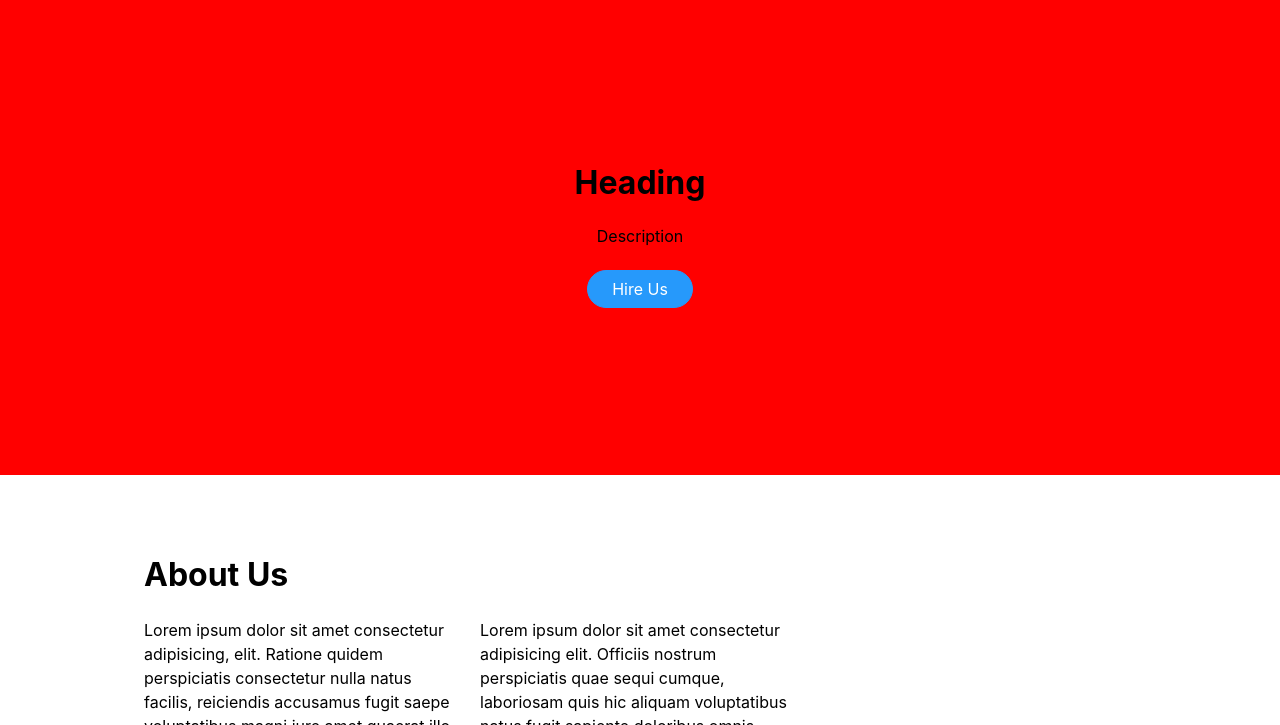
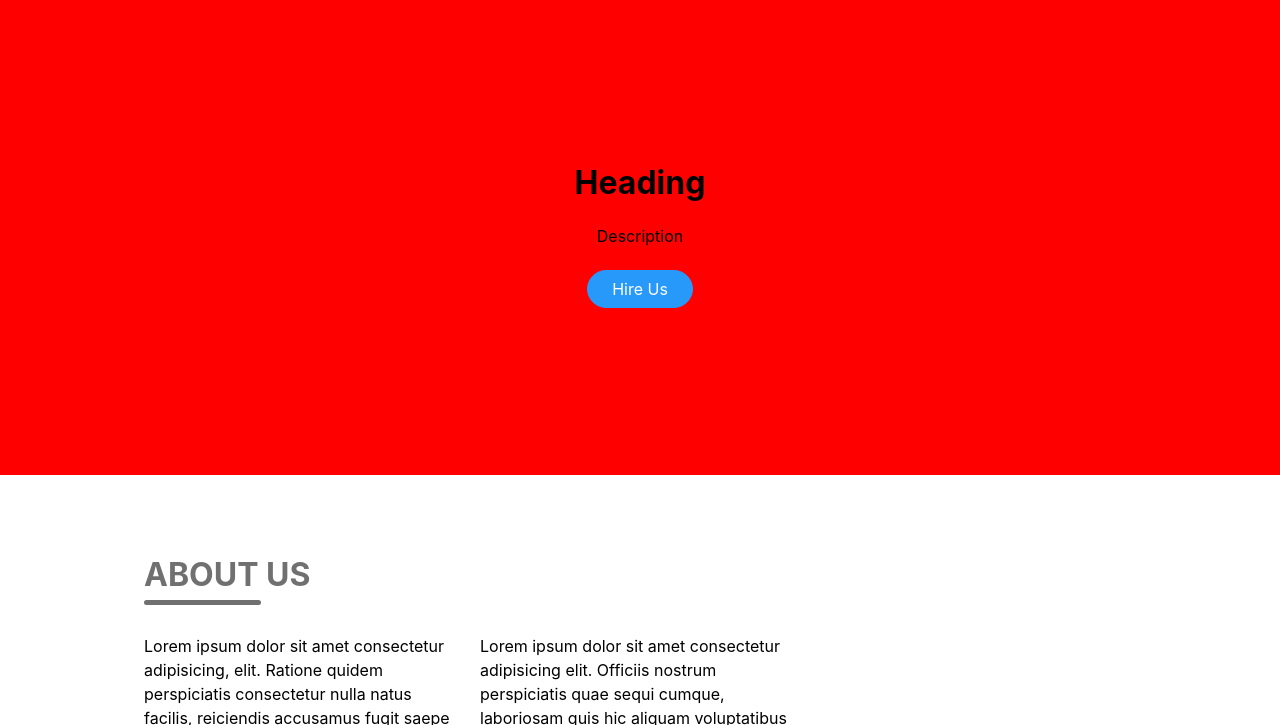
Before and after one commit to Obitrim/flinchub, a React app in the folder client/: page / in a window 1280 px wide. Shown: the part 75-800 px from the top of the page. Built offline with nearby package versions, Linux system fonts and the light colour scheme.

Commit message:
added css rules to ViewHeading class

```diff
--- a/client/src/index.css
+++ b/client/src/index.css
@@ -16,7 +16,7 @@ body {
   -moz-osx-font-smoothing: grayscale;
 
   /*colors*/
-  --Ash: #707070;
+  --ash: #707070;
   --blue: #2699FB;
   --black: #190F12;
   --white: #FFFFFF;
@@ -39,3 +39,24 @@ code {
 .BgPrimary {
 	background-color: var(--blue);
 }
+
+.ViewHeading {
+  display: inline-block;
+  color: var(--ash);
+  text-transform: uppercase;
+  position: relative;
+  margin-bottom: 0.5em;
+}
+
+.ViewHeading::before {
+  content: "";
+
+  position: absolute;
+  left: 0;
+  top: calc(100% + 0.2em);
+
+  height: 5px;
+  width: 70%;
+  border-radius: 3em;
+  background-color: var(--ash);
+}
```
